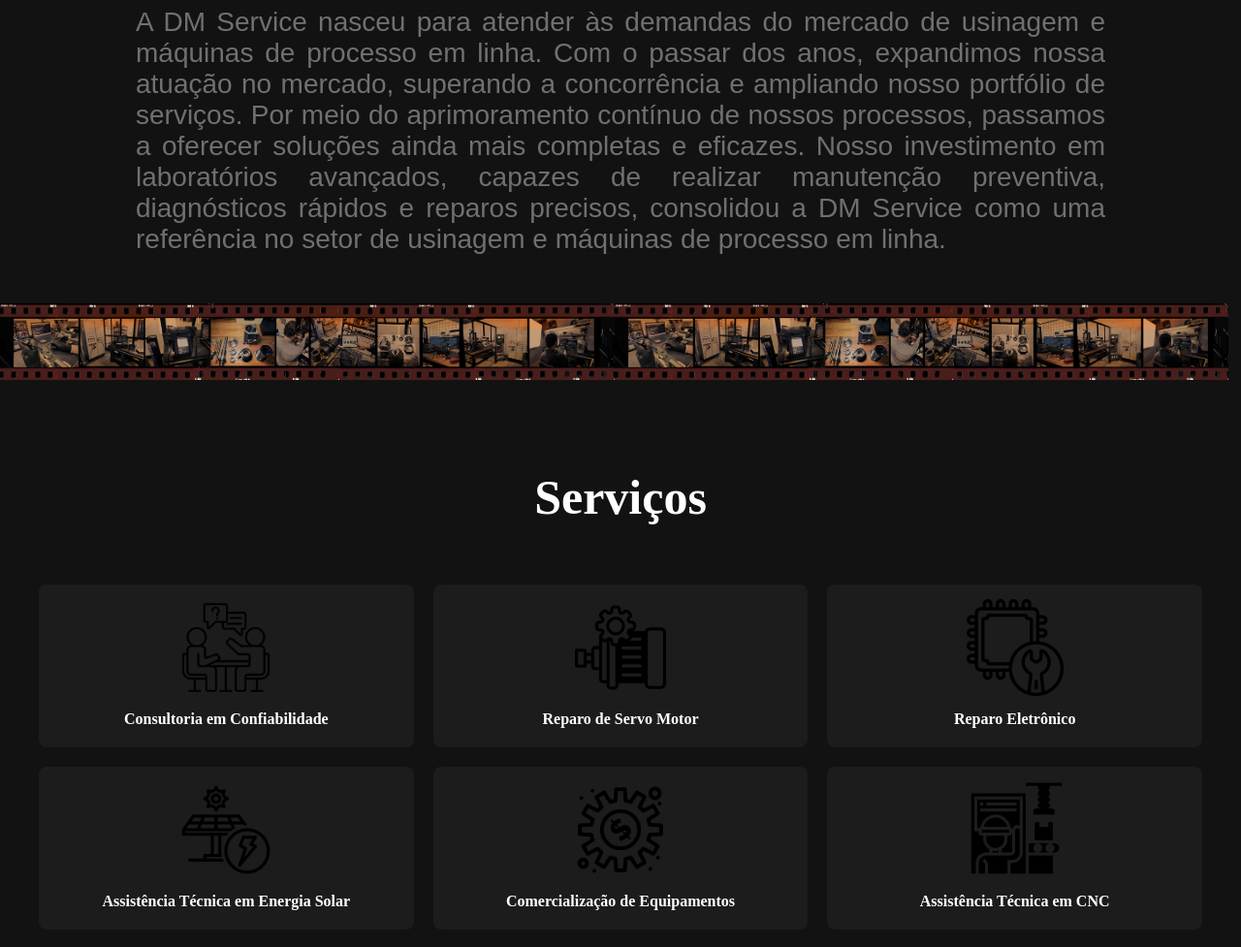
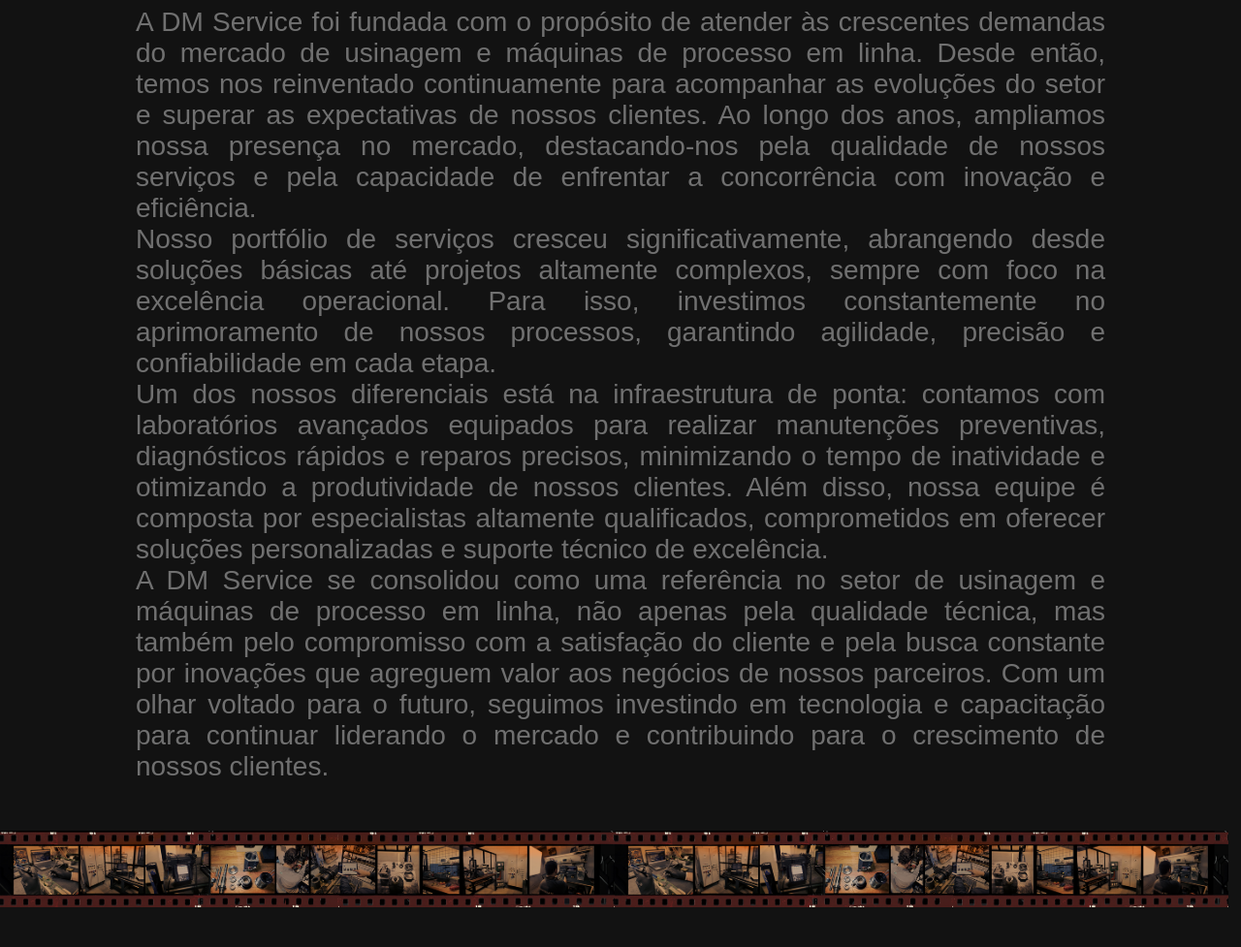
Before and after one commit to HeloisaXimenes/DM_10Anos_Forms, a plain HTML site: page leading01dm/leanding.html in a window 1280 px wide. Shown: the part 1438-2415 px from the top of the page at 97% size. Drawn offline with Linux system fonts and the light colour scheme; a web font is replaced by a local one.

Commit message:
Update leanding.html

```diff
--- a/leading01dm/leanding.html
+++ b/leading01dm/leanding.html
@@ -6,17 +6,10 @@
     <link rel="preconnect" href="https://fonts.googleapis.com">
     <link rel="preconnect" href="https://fonts.gstatic.com" crossorigin>
     <link href="https://fonts.googleapis.com/css2?family=Roboto:wght@100..900&display=swap" rel="stylesheet">
-    <title>Nossa História</title>
+    <title>DM Service - 10 Anos</title>
     <link rel="stylesheet" href="./css/styles.css">
     <script defer src="script.js"></script>
 </head>
-
-<head>
-    <meta charset="UTF-8">
-    <title>Meu Site com Favicon</title>
-    <link rel="icon" href="icone/favicon.ico" type="image/x-icon">
-</head>
-
 <body>
 
     <header>
@@ -58,9 +51,19 @@
         </div>
 
         <p>
-            A DM Service nasceu para atender às demandas do mercado de usinagem e máquinas de processo em linha.
-            Com o passar dos anos, expandimos nossa atuação no mercado, superando a concorrência e ampliando nosso portfólio de serviços. Por meio do aprimoramento contínuo de nossos processos, passamos a oferecer soluções ainda mais completas e eficazes.
-            Nosso investimento em laboratórios avançados, capazes de realizar manutenção preventiva, diagnósticos rápidos e reparos precisos, consolidou a DM Service como uma referência no setor de usinagem e máquinas de processo em linha.
+            A DM Service foi fundada com o propósito de atender às crescentes demandas do mercado de usinagem e máquinas de processo em linha. Desde então, temos nos reinventado continuamente para acompanhar as evoluções do setor e superar as expectativas de nossos clientes. Ao longo dos anos, ampliamos nossa presença no mercado, destacando-nos pela qualidade de nossos serviços e pela capacidade de enfrentar a concorrência com inovação e eficiência.
+        </p>
+
+        <p>
+            Nosso portfólio de serviços cresceu significativamente, abrangendo desde soluções básicas até projetos altamente complexos, sempre com foco na excelência operacional. Para isso, investimos constantemente no aprimoramento de nossos processos, garantindo agilidade, precisão e confiabilidade em cada etapa.
+        </p>
+
+        <p>
+            Um dos nossos diferenciais está na infraestrutura de ponta: contamos com laboratórios avançados equipados para realizar manutenções preventivas, diagnósticos rápidos e reparos precisos, minimizando o tempo de inatividade e otimizando a produtividade de nossos clientes. Além disso, nossa equipe é composta por especialistas altamente qualificados, comprometidos em oferecer soluções personalizadas e suporte técnico de excelência.
+        </p>
+
+        <p>
+            A DM Service se consolidou como uma referência no setor de usinagem e máquinas de processo em linha, não apenas pela qualidade técnica, mas também pelo compromisso com a satisfação do cliente e pela busca constante por inovações que agreguem valor aos negócios de nossos parceiros. Com um olhar voltado para o futuro, seguimos investindo em tecnologia e capacitação para continuar liderando o mercado e contribuindo para o crescimento de nossos clientes.
         </p>
 
     </section>
```
